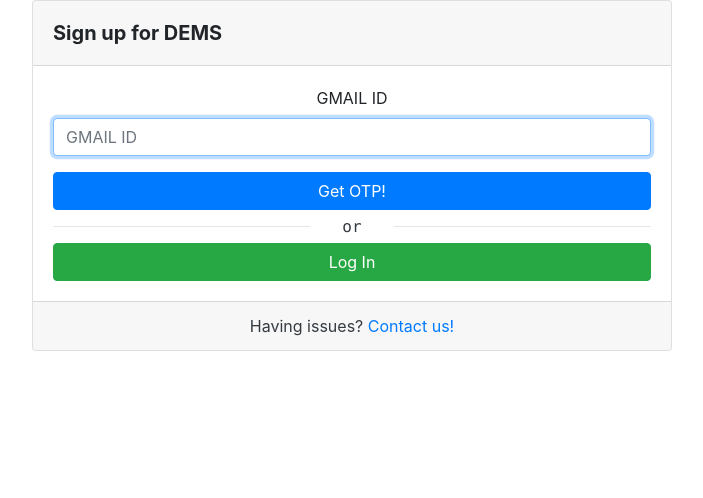
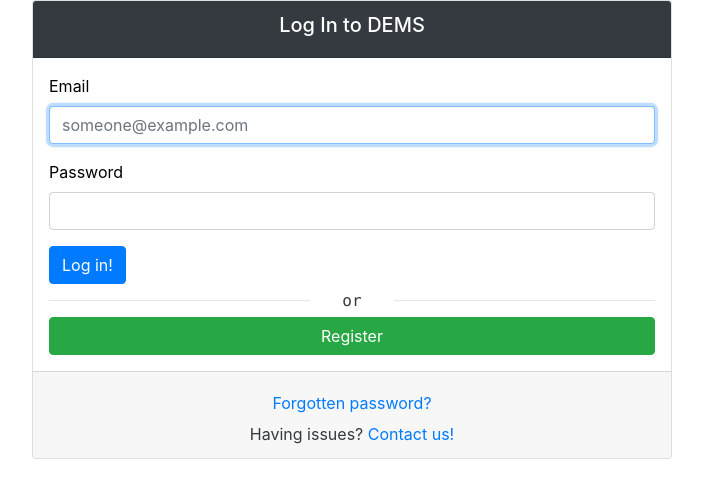
Before and after one commit to AyushKuchya/DEMS, a Flask app: page /admin_login in a window 1280 px wide. Shown: the top 498 px of the page, without its empty margins (288-991 px from the left). Run offline with Flask 2, Linux system fonts and the light colour scheme; some libraries are stand-ins or nearby versions.

Commit message:
log in!!!!!!!!!!1

```diff
--- a/app.py
+++ b/app.py
@@ -6,6 +6,11 @@ from dbms import generate_otp
 import smtplib
 
 app = Flask(__name__)
+
+# Connecting to database
+conn = sqlite3.connect("companies.db", check_same_thread=False)
+db = conn.cursor()
+columns = ['Email', 'Company Name', 'Company Number', 'Company Address', 'password']
 
 # Ensure templates are auto-reloaded
 app.config["TEMPLATES_AUTO_RELOAD"] = True
@@ -17,6 +22,18 @@ app.config["SESSION_TYPE"] = "filesystem"
 Session(app)
 
 
+# SQLite functions
+def add_to_table(dictionay):
+    dictionay = dict(dictionay)
+    key = tuple(dictionay.keys())
+    value = tuple(dictionay.values())
+
+    with conn:
+        db.execute("INSERT INTO 'Profiles' " + str(key) + " VALUES " + str(value))
+
+
+
+
 @app.route('/', methods=['GET', 'POST'])
 def index():
     return render_template('index.html')
@@ -25,6 +42,8 @@ def index():
 @app.route('/register', methods=['GET', 'POST'])
 def register():
 
+    session.clear()
+
     if request.method == 'GET':
         return render_template('register.html')
     else:
@@ -32,38 +51,94 @@ def register():
         generate_otp(email)
         session['email'] = email
 
-        return render_template('password.html')
+        return redirect('/verify_otp')
+
+
+@app.route('/verify_otp', methods=['GET', 'POST'])
+def verify_otp():
+    if request.method == 'GET':
+        return render_template('verify_otp.html')
+    else:
+        return redirect('/Company_Profile')
+
 
 
 @app.route('/Company_Profile', methods=['GET', 'POST'])
 def company_profile():
 
+
     if not session:
-        return redirect('/')
+        return redirect('/register')
 
     if request.method == 'GET':
         return render_template('Company_Profile.html')
 
-    return request.form.get('a')
+    company_details = [None] * 5
+
+    company_details[0] = session['email']
+    company_details[1] = request.form.get('company-name')
+    company_details[2] = request.form.get('company-number')
+    company_details[3] = request.form.get('company-address')
+    company_details[4] = request.form.get('password1')
+
+    adding_dictionary = {columns[i] : company_details[i] for i in range(5)}
+
+    add_to_table(adding_dictionary)
 
 
-@app.route('/password', methods=['POST'])
-def password():
-    password = request.form.get('password')
+    return redirect('/')
+
+
+@app.route('/password', methods=['GET', 'POST'])
+def pass_set():
+
+    if request.method == 'GET':
+        return render_template('password.html')
+
+    pass1 = request.form.get('password')
     confirmation = request.form.get('confirmation')
 
-    if password != confirmation:
+    if pass1 != confirmation:
         return "ERROR!" #FOR_NOW
 
-    session['password'] = password #FOR_NOW
+    session['password'] = pass1
+
 
     return redirect('/Company_Profile')
 
 
 @app.route('/admin_login', methods=['GET', 'POST'])
 def admin_login():
+
+    session.clear()
+
     if request.method == 'GET':
         return render_template('admin_login.html')
+
+
+    email = request.form.get('email')
+    password = request.form.get('password')
+
+    with conn:
+        company = db.execute("SELECT * FROM 'Profiles' WHERE email = email", #; DELETE ALL DATABASE
+                                {'email' : email}).fetchall()
+    if len(company) != 1:
+        return redirect('/admin_login')
+
+    company = company[0]
+
+    if company[4] != password:
+        return "Password"
+
+    else:
+        return "YAYYYYYYYyy"
+
+
+
+
+
+
+
 
 
 @app.route('/hello_name')
@@ -86,5 +161,5 @@ def otp_verification():
     else:
         return jsonify(False)
 
-
-app.run(debug=True)
+if __name__ == "__main__":
+    app.run(debug=True)
--- a/templates/admin_login.html
+++ b/templates/admin_login.html
@@ -5,73 +5,61 @@
 {% endblock %}
 
 {% block main %}
-<form action="/register" method="post" class="needs-validation" novalidate id="form">
-    <div class="card col-md-6 col-lg-6 mx-auto p-0">
-        <div class="card-header">
-            <span class="navbar-brand font-weight-bold">Sign up for DEMS</span><br>
+<form method="POST" class="needs-validation text-white" novalidate id="form_username">
+    <div class="card col-md-6 col-lg-6 mx-auto p-0" id="username_div">
+        <div class="card-header text-center bg-dark">
+            <h5>Log In to DEMS</h5>
         </div>
-        <div class="card-body text-center">
+        <div class="card-body p-3">
             <div class="form-group">
-                <label for="answer">GMAIL ID</label>
-                <input type="text" class="form-control" autofocus autocomplete="off" name="answer" id="answer" placeholder="GMAIL ID" required aria-describedby="helpline">
-                <!--<small id="helpline">
-                    Enter your GMAIL ID
-                </small>-->
+                <label for="email" style="color: black;"><span style="text-decoration: solid;">Email</span></label><br>
+                <input type="text" autocomplete="off" autofocus id="email" name="email" placeholder="someone@example.com" class="form-control">
+                <div class="invalid-feedback">
+                    Please enter a email.
+                </div>
+            </div>
+            <div class="form-group">
+                <label for="password" style="color: black;"><span>Password</span></label><br>
+                <input type="password" autocomplete="off" autofocus id="password" name="password" class="form-control">
                 <div class="valid-feedback">
-                    Continuing as <var id="name"></var>.
+                    Welcome back, <var id="company_name_var"></var>!
                 </div>
                 <div class="invalid-feedback">
-                    Invalid GMAIL ID
+                    Please enter a password.
                 </div>
             </div>
             <div>
-                <input type="text" id="username" name="username" hidden>
+                <button id="username.check" type="submit" class="btn btn-primary">Log in!</button>
             </div>
-            <div>
-                <input type="submit" class="btn btn-block btn-primary" id="submit_button_1" value="Get OTP!">
-            </div>
-            <div class="form-inline p-0">
+            <div class="form-inline">
                 <hr align="left" width="43%"><span class="text-dark text-monospace">or</span><hr align="right" width="43%">
             </div>
-            <div class="text-center p-0">
-                <a href="/log_in" class="btn btn-block btn-success">Log In</a>
+            <div class="text-center">
+                <a href="/register" class="btn btn-block btn-success">Register</a>
             </div>
         </div>
         <div class="card-footer text-center text-dark">
+            <div class="text-center">
+                <a href="/" class="btn btn-link">Forgotten password?</a><br>
+            </div>
             Having issues? <a href="contact_us">Contact us!</a>
         </div>
     </div>
 </form>
-
+<p id="test"></p>
 <script>
-    let answer = document.getElementById('answer');
-
-    document.getElementById('form').addEventListener("submit", function(event) {
+    let form = document.getElementById('form_username');
+    form.addEventListener("submit", (event) => {
         event.preventDefault();
         event.stopPropagation();
-        $.get('/check?answer=' + answer.value, function (data) {
-            if (data === "false")
-            {
-                document.getElementById('answer').setCustomValidity("Invalid!");
-                document.getElementById('form').classList.add('was-validated');
-                document.getElementById('answer').classList.add('swing');
-                setTimeout(() => {
-                    document.getElementById('answer').classList.remove('swing');
-                }, 600);
-            }
-            else
-            {
-                document.getElementById('answer').setCustomValidity("");
-                document.getElementById('name').innerText = data[0];
-                document.getElementById('username').value = data[1];
-                form.classList.add('was-validated');
-                document.getElementById('form').submit();
-            }
-        });
+        let login = true;
+        if (document.getElementById('email').value === '') login = false; document.getElementById('email').classList.add('is-invalid');
+        if (document.getElementById('password').value === '') login = false; document.getElementById('password').classList.add('is-invalid');
 
+        if (login) form.submit();
+        else form.classList.add('was-validated');
     });
+</script>
 
 
-</script>
-
 {% endblock %}
--- a/templates/register.html
+++ b/templates/register.html
@@ -31,7 +31,7 @@
                 <hr align="left" width="43%"><span class="text-dark text-monospace">or</span><hr align="right" width="43%">
             </div>
             <div class="text-center p-0">
-                <a href="/log_in" class="btn btn-block btn-success">Log In</a>
+                <a href="/admin_login" class="btn btn-block btn-success">Log In</a>
             </div>
         </div>
         <div class="card-footer text-center text-dark">
```
Also changed, not shown: database.py (added, +8 -0 lines), templates/Company_Profile.html (+75 -3 lines), templates/password.html (deleted, +0 -143 lines), templates/verify_otp.html (added, +74 -0 lines), test.py (added, +27 -0 lines), companies.db (added), dbms.py (line endings or trailing spaces).
